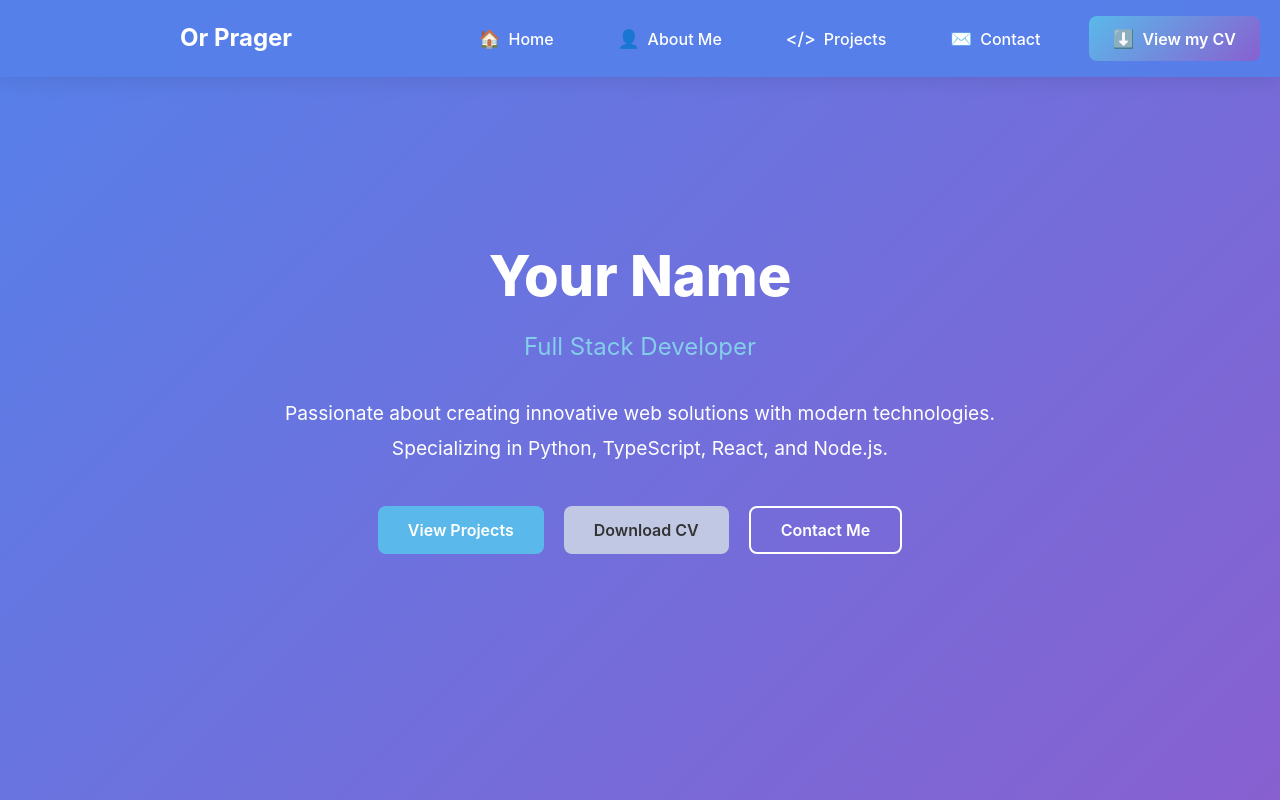
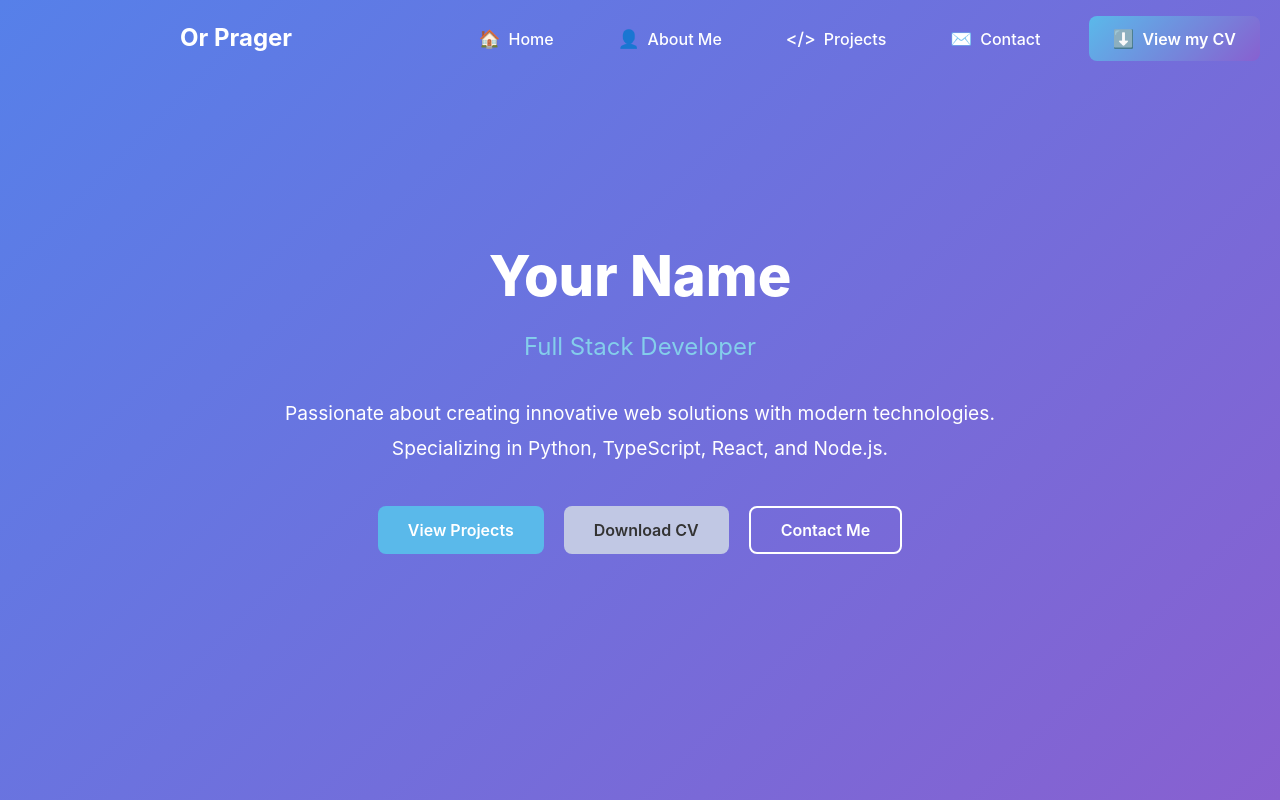
Before and after one commit to VisedFeline121/portfolio_site, a React (Vite) app in the folder portfolio-app/: page / in a window 1280 px wide. Shown: the top 800 px of the page. Built offline with nearby package versions, Linux system fonts and the light colour scheme.

Commit message:
made navbar bg transperent at the top

```diff
--- a/portfolio-app/src/components/Navbar/Navbar.css
+++ b/portfolio-app/src/components/Navbar/Navbar.css
@@ -4,10 +4,20 @@
     top: 0;
     left: 0;
     right: 0;
+    z-index: 1000;
+    padding: 1rem 0;
+    transition: all 0.3s ease;
+}
+
+.navbar-transparent {
+    background: transparent;
+    backdrop-filter: none;
+    box-shadow: none;
+}
+
+.navbar-scrolled {
     background: rgba(86, 128, 233, 0.95);
     backdrop-filter: blur(10px);
-    z-index: 1000;
-    padding: 1rem 0;
     box-shadow: 0 2px 20px rgba(0, 0, 0, 0.1);
 }
 
--- a/portfolio-app/src/components/Navbar/Navbar.tsx
+++ b/portfolio-app/src/components/Navbar/Navbar.tsx
@@ -1,7 +1,21 @@
-import React from "react";
+import React, { useEffect, useState } from "react";
 import "./Navbar.css";
 
 const Navbar: React.FC = () => {
+    const [isScrolled, setIsScrolled] = useState(false);
+
+    useEffect(() => {
+        const handleScroll = () => {
+            const scrollPosition = window.scrollY;
+
+            // Make navbar transparent only at the very top (scroll position = 0)
+            setIsScrolled(scrollPosition > 0);
+        };
+
+        window.addEventListener("scroll", handleScroll);
+        return () => window.removeEventListener("scroll", handleScroll);
+    }, []);
+
     const scrollToSection = (sectionId: string) => {
         const element = document.getElementById(sectionId);
         if (element) {
@@ -15,7 +29,11 @@ const Navbar: React.FC = () => {
     };
 
     return (
-        <nav className="navbar">
+        <nav
+            className={`navbar ${
+                isScrolled ? "navbar-scrolled" : "navbar-transparent"
+            }`}
+        >
             <div className="navbar-container">
                 <div className="navbar-brand">
                     <span className="navbar-name">Or Prager</span>
```
